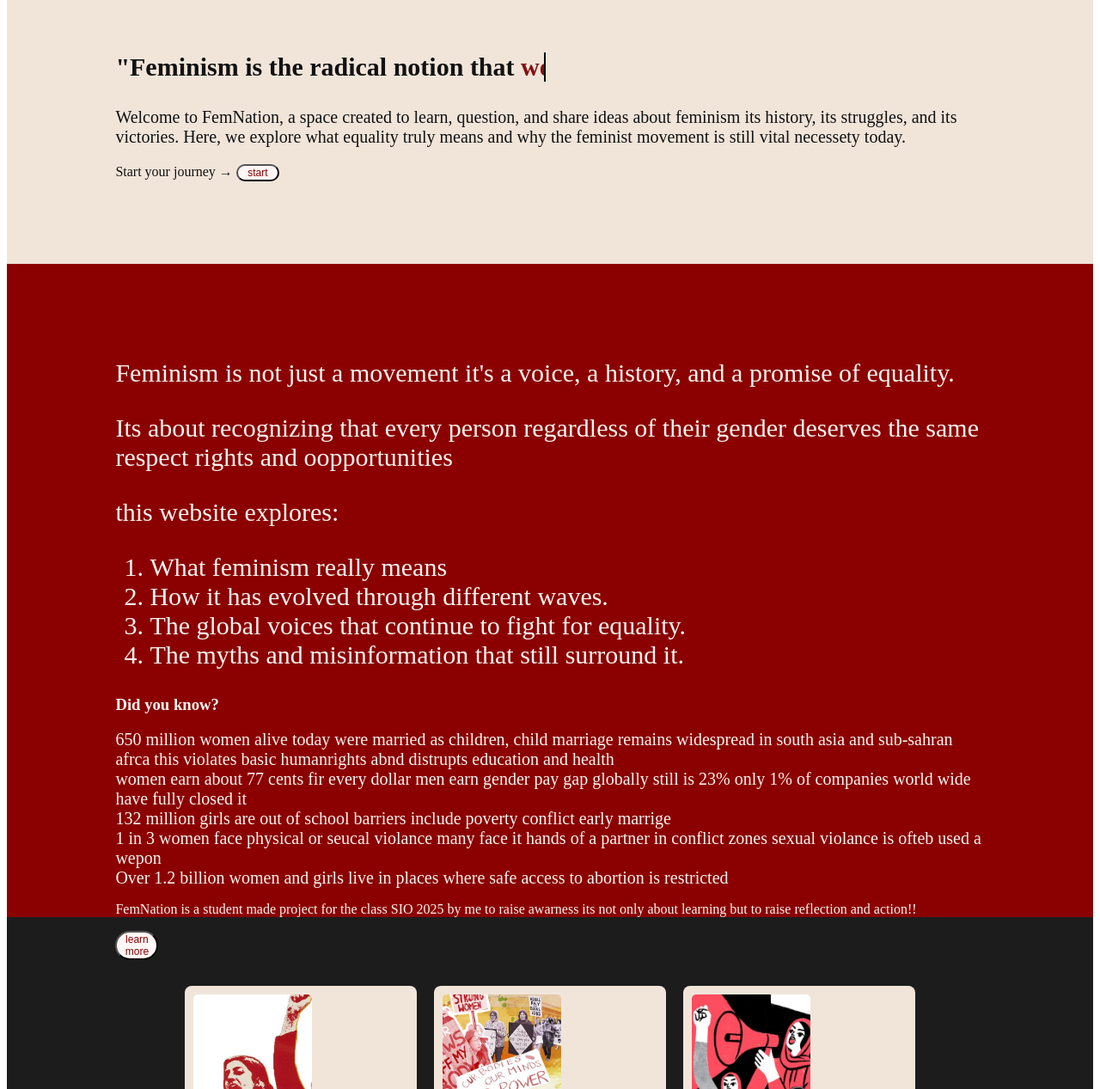
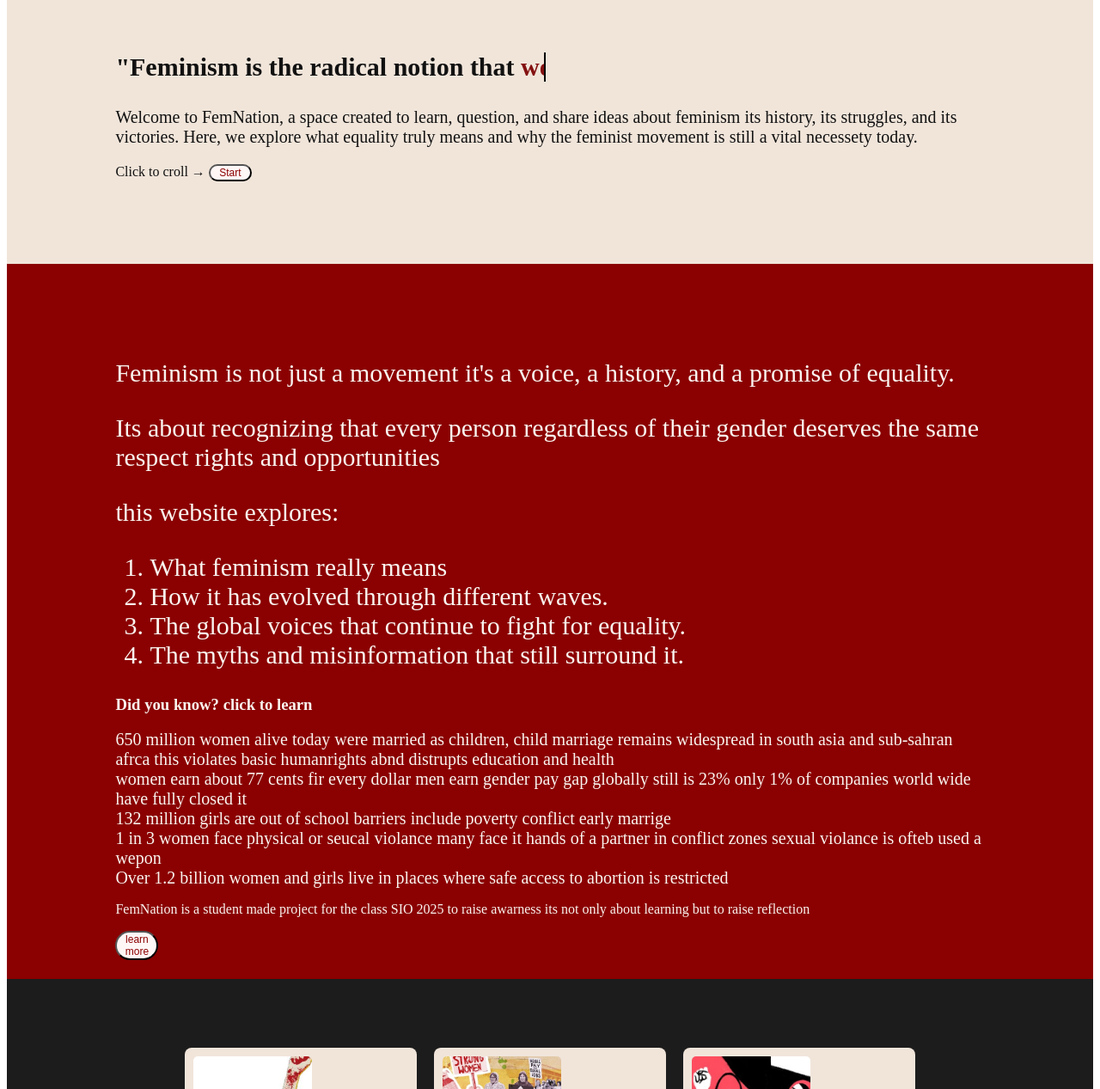
Before and after one commit to Mia-mi-s/FemNation-, a plain HTML site: page index/index.html in a window 1280 px wide. Shown: the part 664-1931 px from the top of the page at 86% size. Drawn offline with Linux system fonts and the light colour scheme.

Commit message:
Fixed on the index page the color overflowing on section2, more ideasd : for section 2 on the index add tiles onlick shows facts or simple table with facts, in need of language translation in readme theres a small scipt its better do manually do it even if its longer. the buttons overflow with the text ex- 'start' button is too smart for 'commencer '

```diff
--- a/index/Backend/server.js
+++ b/index/Backend/server.js
@@ -1,7 +1,6 @@
 const express = require('express');
 const mysql = require('mysql2');//library that lets Node.js talk to MySQL
 const cors = require('cors');//requests to your backend
-
 const app = express();
 app.use(cors());
 app.use(express.json());
--- a/index/css/style.css
+++ b/index/css/style.css
@@ -109,7 +109,7 @@ nav{
   padding: 80px 10%;
 }
 .ColorSection2{
-  height: 75vh;
+  height: 84vh;
   background-color: #8B0000;
   color: #f9f4ef;
   padding: 80px 10%;
--- a/index/index.html
+++ b/index/index.html
@@ -25,6 +25,8 @@
             <li><a href="https://www.reddit.com/user/FemNation/?utm_source=share&utm_medium=web3x&utm_name=web3xcss&utm_term=1&utm_content=share_button"><i class="fa-brands fa-reddit"></i></a></li>
         </ul>
         </nav>
+
+<script type="text/javascript" src="//translate.google.com/translate_a/element.js?cb=googleTranslateElementInit"></script>
         <header>
             <div>
                 <img src="img/women_reunite.jpeg" alt="banner image" class="header-img">
@@ -35,8 +37,8 @@
             <div class="container">
             <h3 class="text">"Feminism is the radical notion that <span class="WordColor">women</span> are people." — Marie Shear</h3>
             <p class="IntroPara">Welcome to FemNation, a space created to learn, question, and share ideas about feminism its history, its struggles, and its victories.
-               Here, we explore what equality truly means and why the feminist movement is still vital necessety today.</p>
-               <p>Start your journey → <button onclick="scrollToSection2()" class="StartButton">start</button></p>
+               Here, we explore what equality truly means and why the feminist movement is still a vital necessety today.</p>
+               <p>Click to croll → <button onclick="scrollToSection2()" class="StartButton">Start</button></p>
         </div>
         </div>
             <!--<button onclick="scrollToSection3()">scroll</button>-->
@@ -44,7 +46,7 @@
             <!--introduction to feminism  slogan quote ect-->
         <section id="intro" class="intro">
             <p>Feminism is not just a movement it's a voice, a history, and a promise of equality.</p>
-            <p>Its about recognizing that every person regardless of their gender  deserves the same respect rights and oopportunities</p>
+            <p>Its about recognizing that every person regardless of their gender  deserves the same respect rights and opportunities</p>
             <p>this website explores:</p>
             <ol>
                 <li>What feminism really means</li>
@@ -53,7 +55,8 @@
                 <li>The myths and misinformation that still surround it.</li>
             </ol>
         </section>
-            <h3>Did you know?</h3>
+        <!-- make clickable tiles that show information on click -->
+            <h3>Did you know? click to learn</h3>
             <div class="stats">
                 <div class="stat-box">650 million women alive today were married as children, child marriage remains widespread in south asia and sub-sahran afrca this violates basic humanrights abnd distrupts education and health</div>
                 <div class="stat-box">women earn about 77 cents fir every dollar men earn gender pay gap globally still is 23% only 1% of  companies world wide have fully closed it</div>
@@ -62,7 +65,7 @@
                 <div class="stat-box">Over 1.2 billion women and girls live in places where safe access to abortion is restricted</div>
             </div>
             <section class="about">
-                <p>FemNation is a student made project for the class SIO 2025 by me to raise awarness its not only about learning but to raise reflection and action!!</p>
+                <p>FemNation is a student made project for the class SIO 2025 to raise awarness its not only about learning but to raise reflection</p>
                 <button onclick="scrollToSection3()" class="StartButton">learn more</button>
             </section>
             <!--different women that cooontribuated to feminism-->
```
Also changed, not shown: README.txt.
